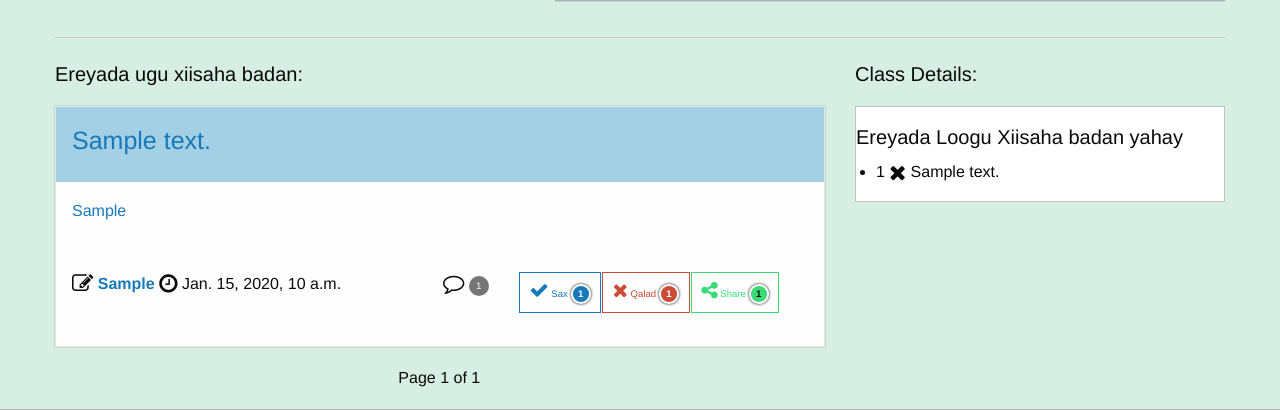
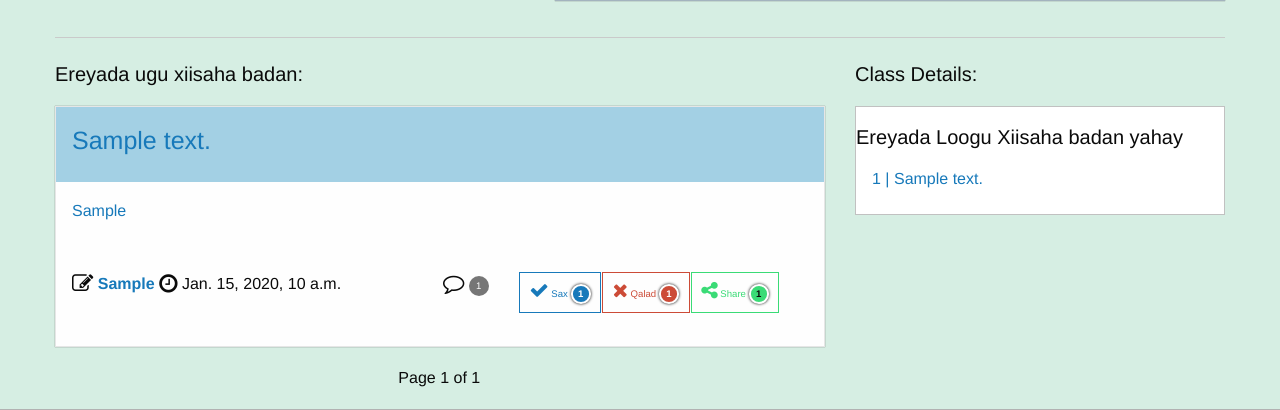
Before and after one commit to boolow5/Qaamuus, a Django app: page / in a window 1280 px wide. Shown: the part 331-741 px from the top of the page. Run offline with Django 3.2, Linux system fonts and the light colour scheme; tables that the repository leaves empty hold one stand-in row (values such as "Sample post"); some libraries are stand-ins or nearby versions.

Commit message:
added link to side bar

```diff
--- a/dictionary/templates/dictionary/partials/sidebar.html
+++ b/dictionary/templates/dictionary/partials/sidebar.html
@@ -7,10 +7,12 @@
       </div>
       <div class="row column callout">
         <h5>Ereyada Loogu Xiisaha badan yahay</h5>
-        <ul>
+        <ul class="menu vertical">
           {% for word in fav_words|slice:":20" %}
           <li>
-            {{word.likes}} <i class="fa fa-times fa-lg"></i> {{word.text}}
+            <a href="/word/{{word.url_text}}">
+              {{word.likes}} | {{word.text}}
+            </a>
           </li>
           {% endfor %}
         </ul>
```
